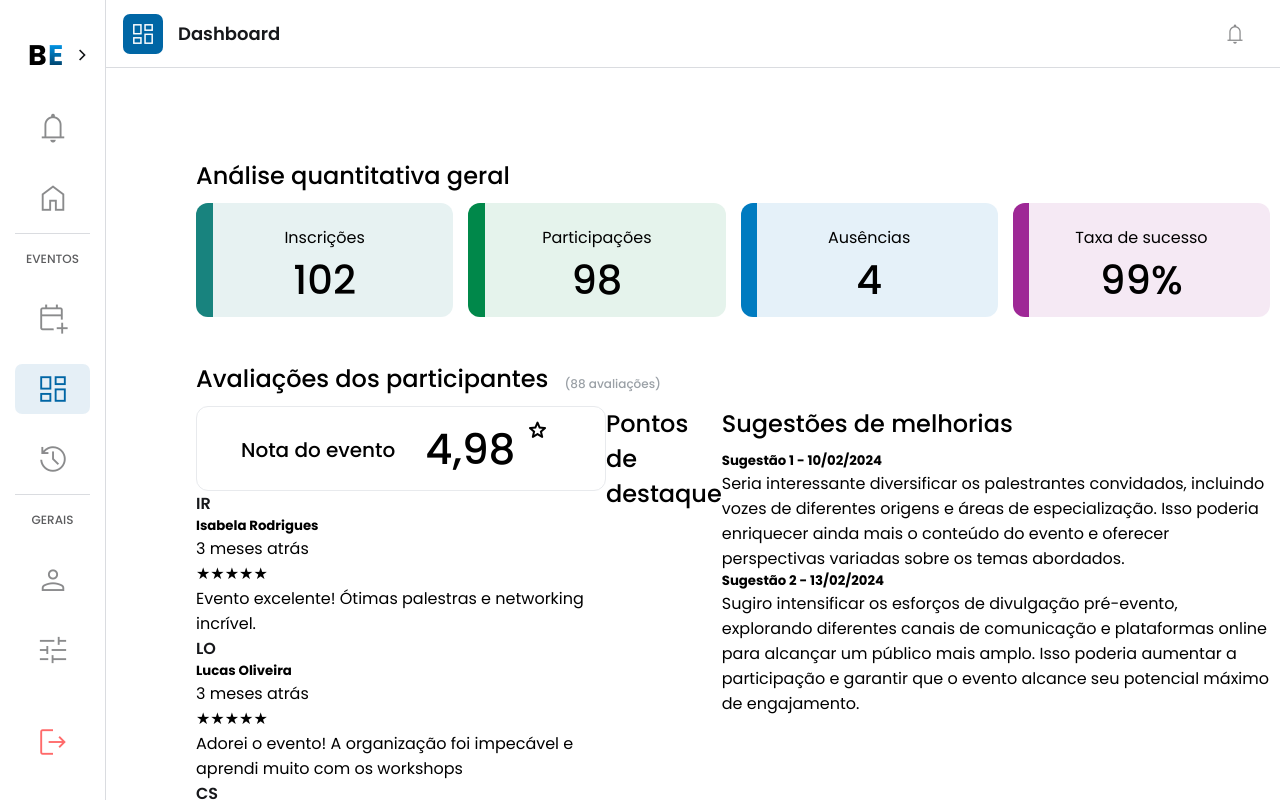
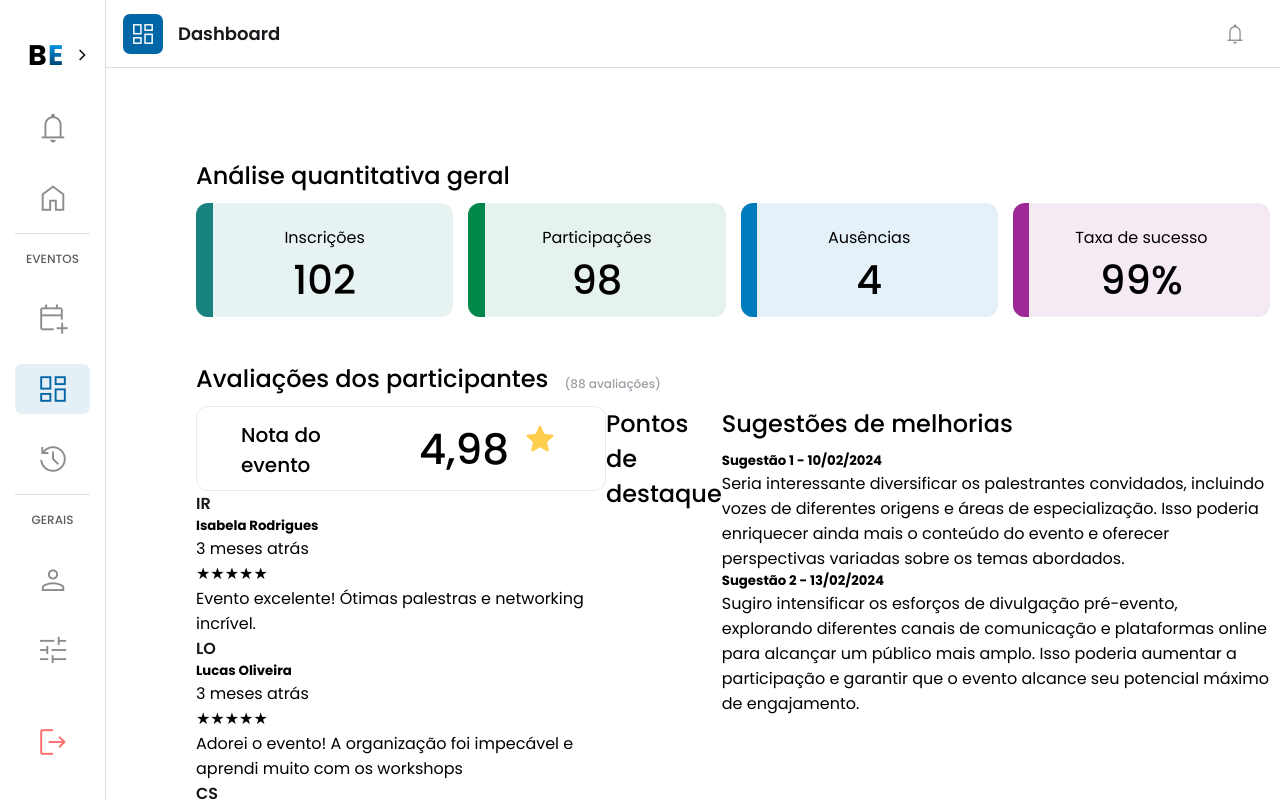
Before and after one commit to EsyProject/EsyFrontend, a React (Vite) app: page /dashboard in a window 1280 px wide. Shown: the top 802 px of the page. Built offline with nearby package versions, Linux system fonts and the light colour scheme.

Commit message:
feat: update in index.js

```diff
--- a/src/index.css
+++ b/src/index.css
@@ -109,3 +109,12 @@
   font-size: 60px;
   user-select: none;
 }
+
+
+.rate .material-symbols-rounded {
+  font-variation-settings: "FILL" 1, "wght" 300, "GRAD" 0, "opsz" 24;
+  color: #FFCD4D;
+  opacity: 100%;
+  font-size: 42px;
+  user-select: none;
+}
```
